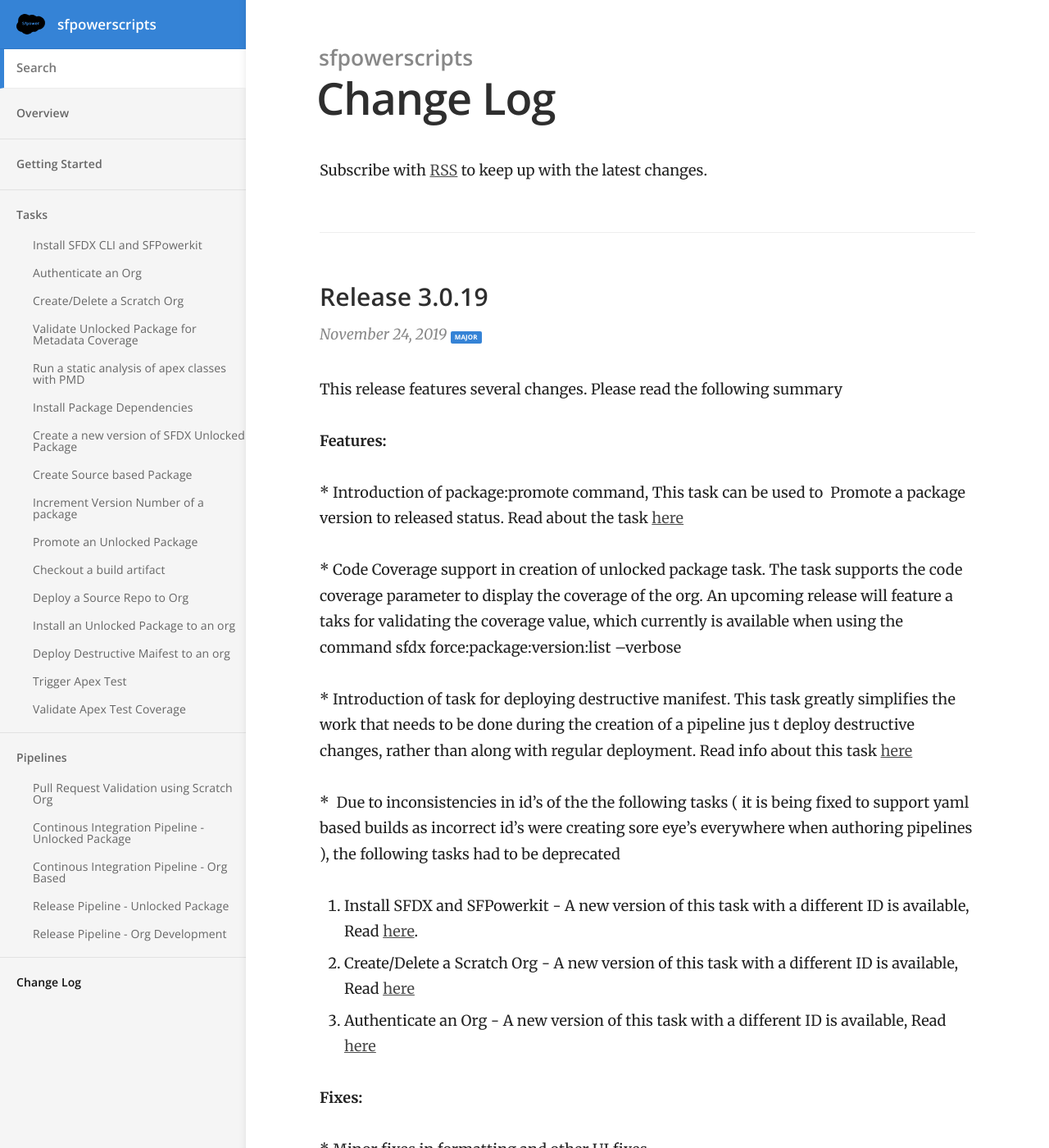
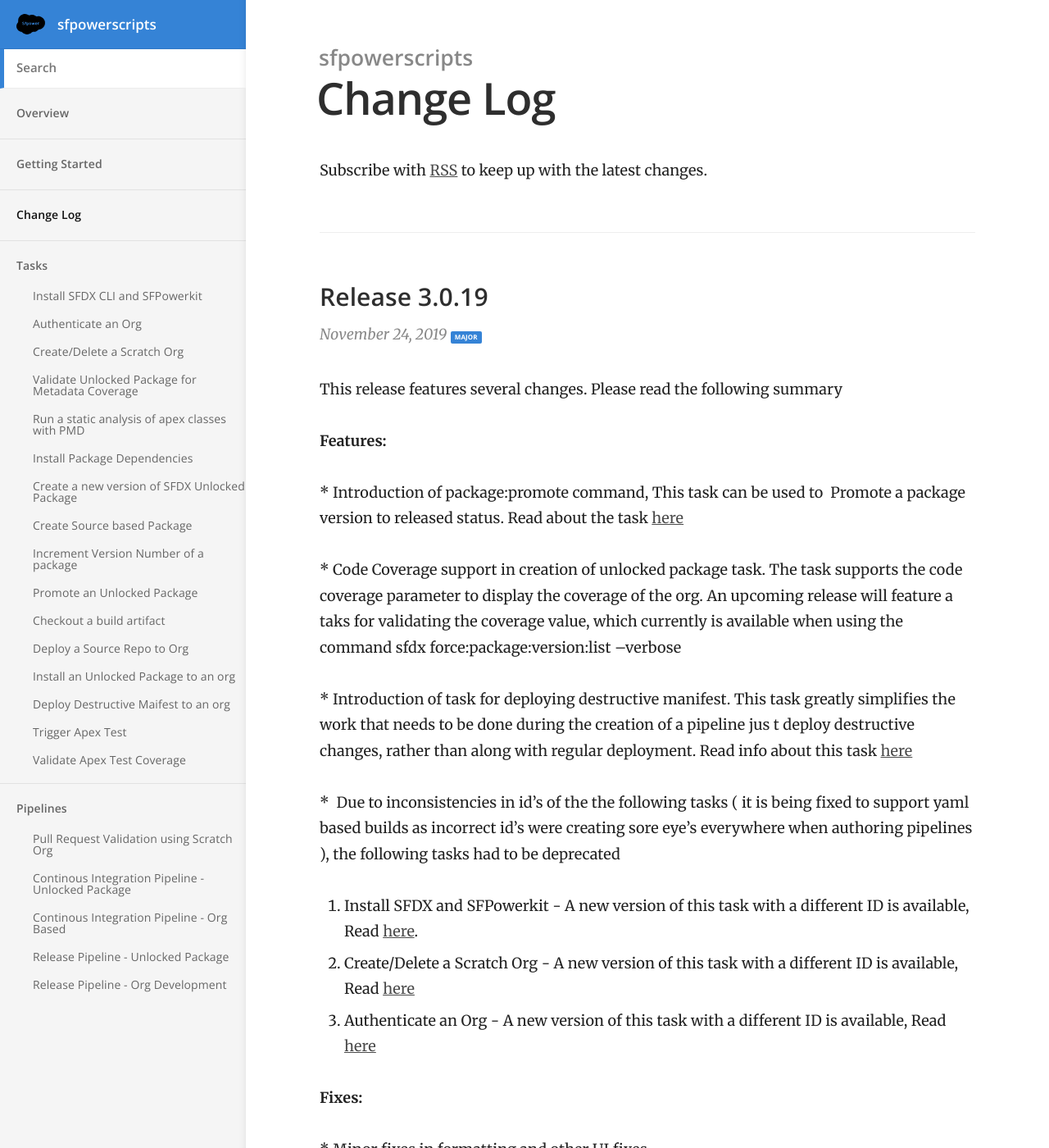
Before and after one commit to nbatterham/sfpowerscripts-doc, a Jekyll site: the page built from changelog.html, in a window 1280 px wide and 1400 px high. Shown: the whole window at 82% size. Built offline with Jekyll 4.4.1, drawn with Linux system fonts in a browser that asks for light colours.

Commit message:
updated layout to reflect changelog to top

```diff
--- a/_layouts/default.html
+++ b/_layouts/default.html
@@ -65,6 +65,14 @@
 				</li>
 			</ul>
 
+
+			<ul>
+				<li class="nav-item top-level {% if page.url == '/changelog/' %}current{% endif %}">
+					{% assign changelog = site.html_pages | where: 'url', '/changelog/' | first %}
+					<a href="{{ site.baseurl }}/changelog/">{{ changelog.title }}</a>
+				</li>
+			</ul>
+
 			<ul>
 				{% assign grouped = site.docs | group_by: 'category' %}
 				{% for group in grouped %}
@@ -104,13 +112,6 @@
 				</li>
 				{% endfor %}
 			</ul>
-
-			<ul>
-				<li class="nav-item top-level {% if page.url == '/changelog/' %}current{% endif %}">
-					{% assign changelog = site.html_pages | where: 'url', '/changelog/' | first %}
-					<a href="{{ site.baseurl }}/changelog/">{{ changelog.title }}</a>
-				</li>
-			</ul>
 		</nav>
 	</header>
 
```
